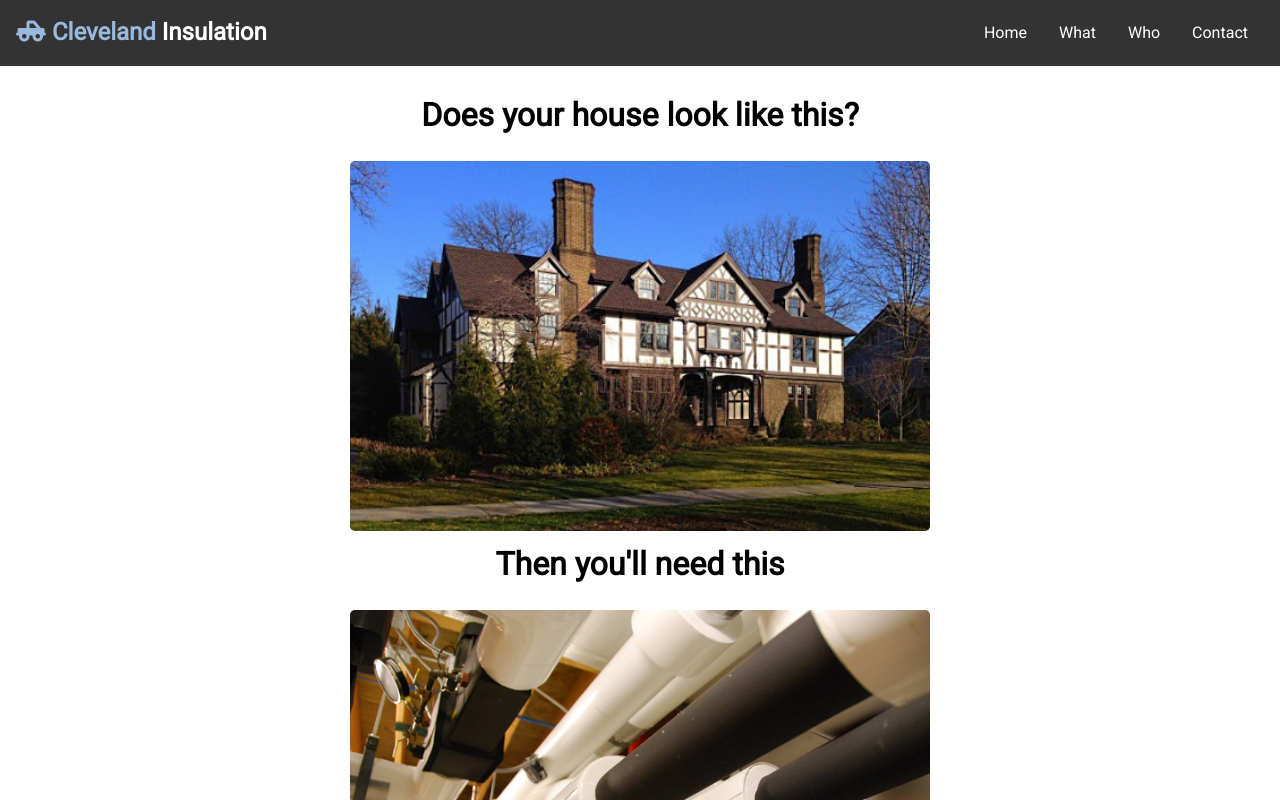
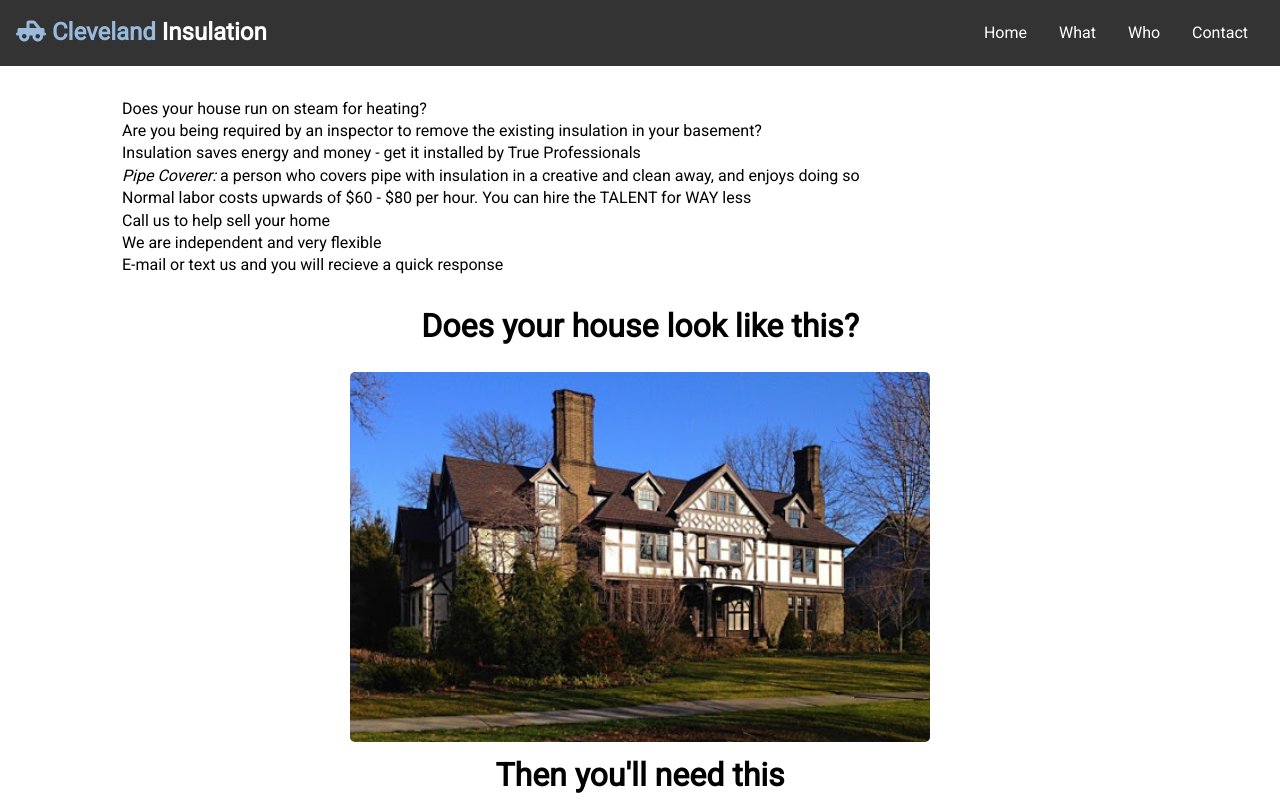
Before and after one commit to bschade18/cleveland-insulation, a plain HTML site: page index.html in a window 1280 px wide. Shown: the top 800 px of the page. Drawn offline with nearby package versions, Linux system fonts and the light colour scheme.

```diff
--- a/index.html
+++ b/index.html
@@ -41,6 +41,28 @@
 
     <header id="showcase">
       <div class="container">
+        <ul>
+          <li>Does your house run on steam for heating?</li>
+          <li>
+            Are you being required by an inspector to remove the existing
+            insulation in your basement?
+          </li>
+          <li>
+            Insulation saves energy and money - get it installed by True
+            Professionals
+          </li>
+          <li>
+            <em>Pipe Coverer:</em> a person who covers pipe with insulation in a
+            creative and clean away, and enjoys doing so
+          </li>
+          <li>
+            Normal labor costs upwards of $60 - $80 per hour. You can hire the
+            TALENT for WAY less
+          </li>
+          <li>Call us to help sell your home</li>
+          <li>We are independent and very flexible</li>
+          <li>E-mail or text us and you will recieve a quick response</li>
+        </ul>
         <div class="showcase-content">
           <h1 class="l-heading">Does your house look like this?</h1>
           <img class="home-img" src="./img/clehouse.jpg" alt="home" />
@@ -99,7 +121,7 @@
       <div class="who-text bg-dark p-2">
         <h2 class="m-heading"><span class="text-primary">Who</span> We Are</h2>
         <p>
-          Insulators with over decade of experience delivering quality
+          Insulators with over a decade of experience delivering quality
           insulation services throughout Northeast Ohio.
         </p>
         <p>
--- a/style.css
+++ b/style.css
@@ -147,10 +147,10 @@ body {
 
 /* Showcase */
 
-#showcase {
-  color: #fff;
+#showcase ul {
+  list-style: none;
+  margin-top: 2rem;
 }
-
 #showcase .showcase-content {
   display: flex;
   flex-direction: column;
```
